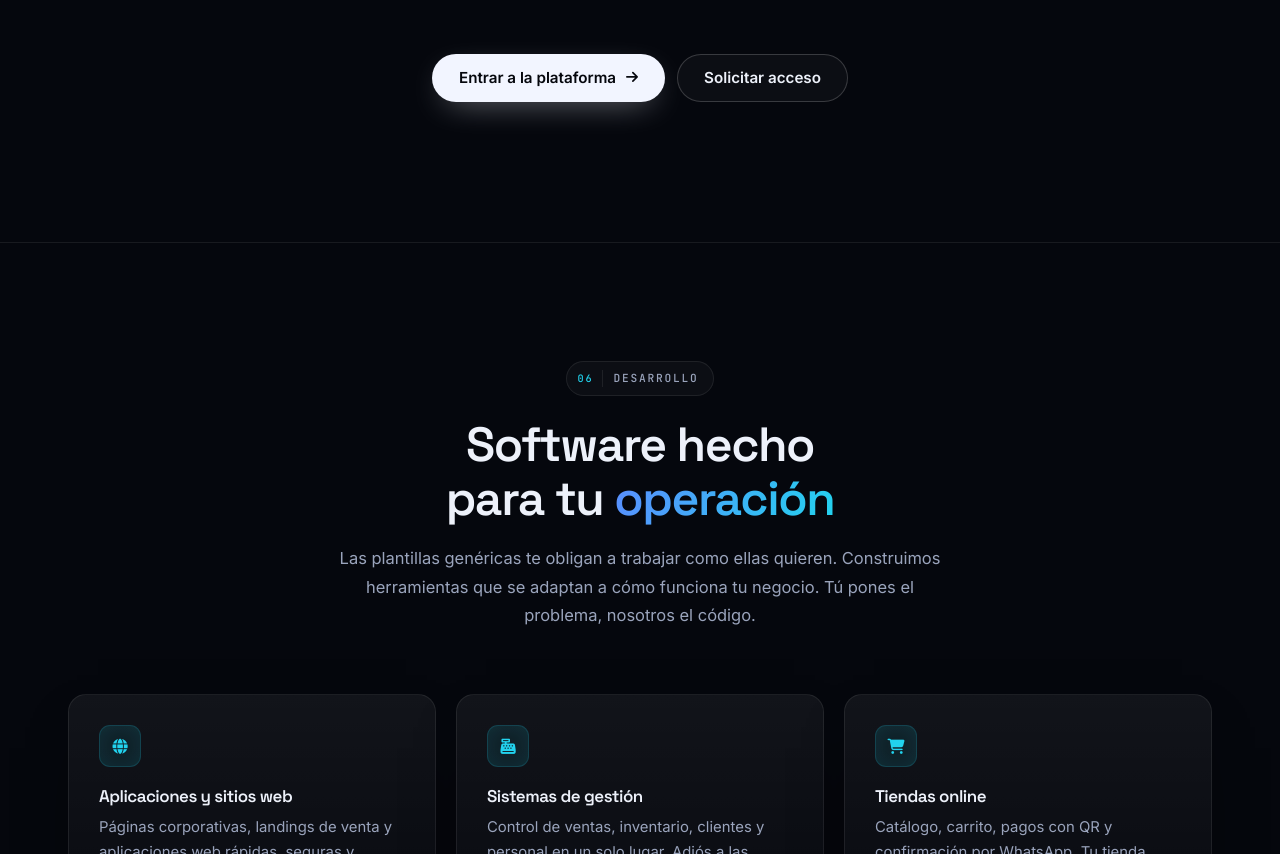
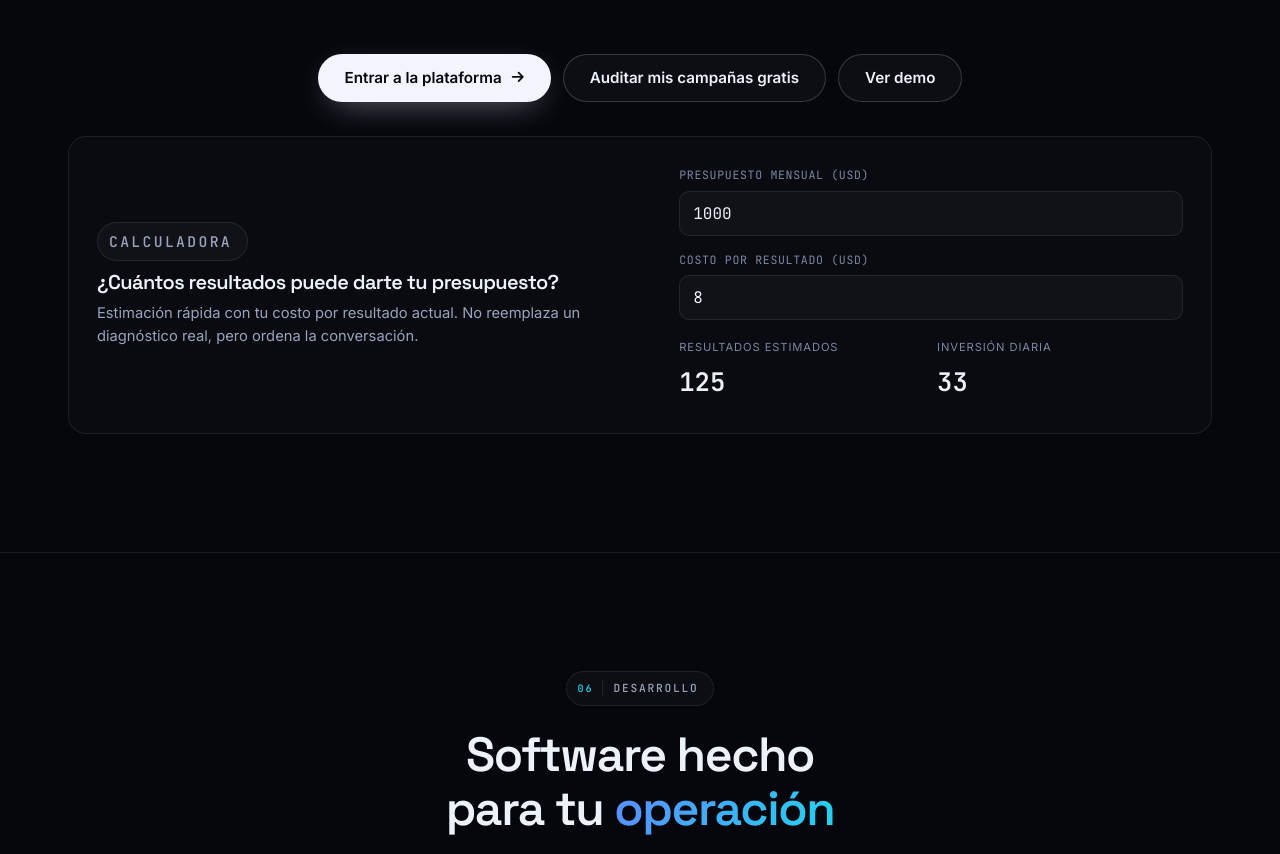
Before and after one commit to camacho2901/vision_digital_web, a plain HTML site: page index.html in a window 1280 px wide. Shown: the part 7020-7874 px from the top of the page. Drawn offline with Linux system fonts and the light colour scheme.

Commit message:
Add audit CTA, demo link and budget calculator

```diff
--- a/css/styles.css
+++ b/css/styles.css
@@ -1497,3 +1497,44 @@ body.menu-open { overflow: hidden; }
   }
   .marquee-track, .status-dot, .console-live { animation: none; }
 }
+
+/* --- Calculadora de inversión --- */
+.calc {
+  display: grid;
+  grid-template-columns: 1.1fr 1fr;
+  gap: 28px;
+  align-items: center;
+  margin-top: 34px;
+  padding: 28px;
+  border: 1px solid var(--line);
+  border-radius: var(--radius);
+  background: rgba(255, 255, 255, .02);
+}
+.calc-copy h3 { margin: 10px 0 8px; font-size: 1.25rem; }
+.calc-copy p { color: var(--ink-soft); font-size: .92rem; line-height: 1.6; margin: 0; }
+.calc-form { display: grid; gap: 14px; }
+.calc-form label {
+  display: grid;
+  gap: 6px;
+  font-family: var(--font-mono);
+  font-size: .72rem;
+  letter-spacing: .06em;
+  text-transform: uppercase;
+  color: var(--ink-dim);
+}
+.calc-form input {
+  font-family: var(--font-mono);
+  font-size: 1rem;
+  padding: 11px 13px;
+  border-radius: 10px;
+  border: 1px solid var(--line);
+  background: rgba(255, 255, 255, .03);
+  color: var(--ink);
+}
+.calc-form input:focus-visible { outline: 2px solid var(--accent); outline-offset: 1px; }
+.calc-out { display: grid; grid-template-columns: 1fr 1fr; gap: 12px; margin-top: 4px; }
+.calc-out span { display: block; font-size: .7rem; letter-spacing: .08em; text-transform: uppercase; color: var(--ink-dim); }
+.calc-out strong { display: block; font-family: var(--font-mono); font-size: 1.6rem; margin-top: 4px; color: var(--ink); }
+@media (max-width: 900px) {
+  .calc { grid-template-columns: 1fr; gap: 20px; padding: 22px; }
+}
--- a/index.html
+++ b/index.html
@@ -22,7 +22,7 @@
   <link rel="preconnect" href="https://fonts.gstatic.com" crossorigin>
   <link href="https://fonts.googleapis.com/css2?family=Inter:wght@400;500;600&family=JetBrains+Mono:wght@400;500;600&family=Space+Grotesk:wght@500;600;700&display=swap" rel="stylesheet">
   <link rel="stylesheet" href="https://cdnjs.cloudflare.com/ajax/libs/font-awesome/6.5.1/css/all.min.css">
-    <link rel="stylesheet" href="css/styles.css?v=13">
+    <link rel="stylesheet" href="css/styles.css?v=14">
   <noscript>
     <style>
       .reveal, .reveal-left, .reveal-right, .reveal-scale { opacity: 1; transform: none; filter: none; }
@@ -543,9 +543,40 @@
           <a href="https://ads.visiondigital.lat" class="btn btn-primary">
             Entrar a la plataforma <i class="fas fa-arrow-right" aria-hidden="true"></i>
           </a>
-          <a href="https://wa.me/59177655674?text=Hola%2C%20quiero%20acceso%20a%20ads.visiondigital.lat" target="_blank" rel="noopener" class="btn btn-ghost">
-            Solicitar acceso
+          <a href="https://ads.visiondigital.lat/audit" class="btn btn-ghost">
+            Auditar mis campañas gratis
           </a>
+          <a href="https://ads.visiondigital.lat/demo" class="btn btn-ghost">
+            Ver demo
+          </a>
+        </div>
+
+        <div class="calc reveal" id="calculadora">
+          <div class="calc-copy">
+            <p class="eyebrow">Calculadora</p>
+            <h3>¿Cuántos resultados puede darte tu presupuesto?</h3>
+            <p>Estimación rápida con tu costo por resultado actual. No reemplaza un diagnóstico real, pero ordena la conversación.</p>
+          </div>
+          <div class="calc-form">
+            <label>
+              Presupuesto mensual (USD)
+              <input type="number" id="calcBudget" min="0" step="50" value="1000" inputmode="decimal" />
+            </label>
+            <label>
+              Costo por resultado (USD)
+              <input type="number" id="calcCpa" min="1" step="0.5" value="8" inputmode="decimal" />
+            </label>
+            <div class="calc-out">
+              <div>
+                <span>Resultados estimados</span>
+                <strong id="calcLeads">125</strong>
+              </div>
+              <div>
+                <span>Inversión diaria</span>
+                <strong id="calcDaily">33</strong>
+              </div>
+            </div>
+          </div>
         </div>
       </div>
     </section>
@@ -927,6 +958,6 @@
     <i class="fab fa-whatsapp" aria-hidden="true"></i>
   </a>
 
-  <script src="js/main.js?v=6"></script>
+  <script src="js/main.js?v=7"></script>
 </body>
 </html>
--- a/js/main.js
+++ b/js/main.js
@@ -260,6 +260,27 @@
   var yearEl = document.getElementById('year');
   if (yearEl) yearEl.textContent = new Date().getFullYear();
 
+  /* Calculadora de inversión */
+  var calcBudget = document.getElementById('calcBudget');
+  var calcCpa = document.getElementById('calcCpa');
+  var calcLeads = document.getElementById('calcLeads');
+  var calcDaily = document.getElementById('calcDaily');
+
+  function updateCalc() {
+    if (!calcBudget || !calcCpa || !calcLeads || !calcDaily) return;
+    var budget = parseFloat(calcBudget.value) || 0;
+    var cpa = parseFloat(calcCpa.value) || 0;
+    var leads = cpa > 0 ? budget / cpa : 0;
+    calcLeads.textContent = Math.max(0, Math.round(leads)).toLocaleString('es-BO');
+    calcDaily.textContent = Math.max(0, Math.round(budget / 30)).toLocaleString('es-BO');
+  }
+
+  if (calcBudget && calcCpa) {
+    calcBudget.addEventListener('input', updateCalc);
+    calcCpa.addEventListener('input', updateCalc);
+    updateCalc();
+  }
+
   handleNavScroll();
   updateProgressBar();
 })();
```
